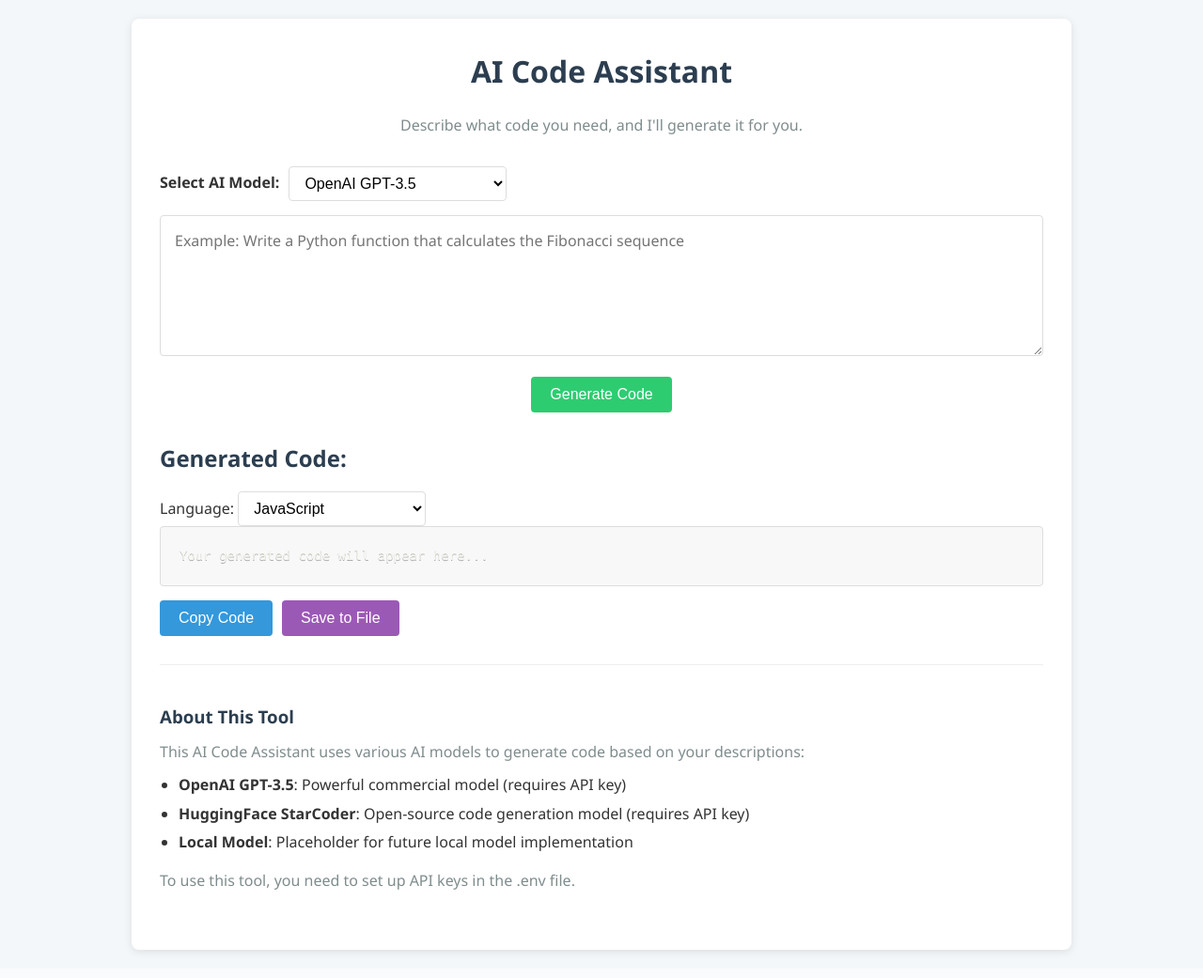
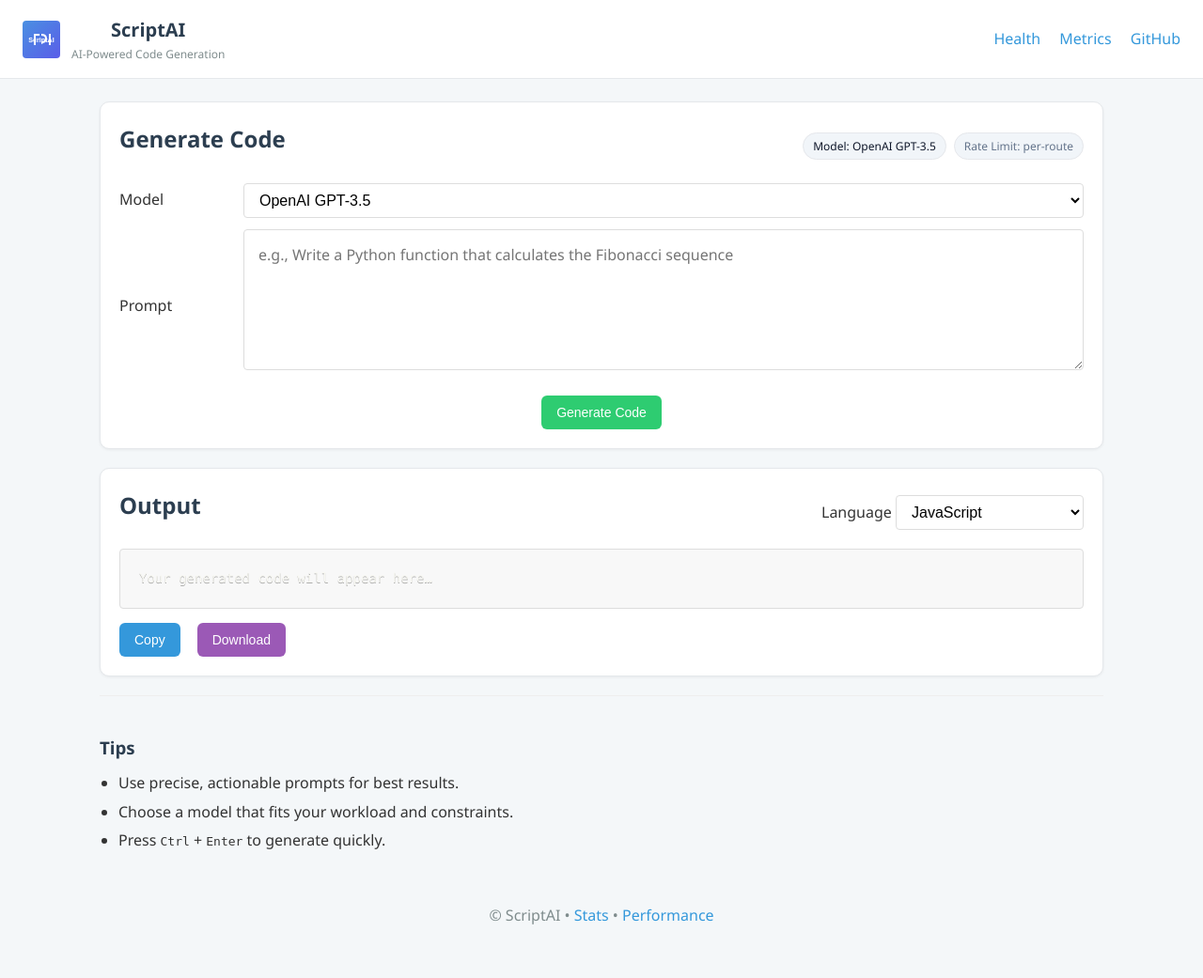
Before and after one commit to qtaura/ScriptAI, a Flask app: page / in a window 1280 px wide. Shown: the whole page at 94% size. Before the commit the page ends 1016 px from the top, so only its background shows below. Run offline with Flask 3, Linux system fonts and the light colour scheme; parts of the project's set-up code (start-up, migrations or seed data) failed here and were passed over; some libraries are stand-ins or nearby versions.

Commit message:
ui: polish web UI with header, cards, badges; enhance UX feedback

```diff
--- a/static/css/style.css
+++ b/static/css/style.css
@@ -9,17 +9,66 @@ body {
     line-height: 1.6;
     color: #333;
     background-color: #f4f7f9;
-    padding: 20px;
+    padding: 0;
 }
 
+.app-header {
+    display: flex;
+    justify-content: space-between;
+    align-items: center;
+    padding: 16px 24px;
+    background: #ffffff;
+    border-bottom: 1px solid #e5e8eb;
+    position: sticky;
+    top: 0;
+    z-index: 10;
+}
+
+.brand { display: flex; align-items: center; gap: 12px; }
+.logo { width: 40px; height: 40px; }
+.titles h1 { font-size: 20px; margin: 0; color: #2c3e50; }
+.titles .subtitle { font-size: 12px; color: #7f8c8d; margin: 0; }
+
+.header-links a {
+    color: #3498db;
+    text-decoration: none;
+    margin-left: 16px;
+}
+.header-links a:hover { text-decoration: underline; }
+
 .container {
-    max-width: 1000px;
-    margin: 0 auto;
-    background-color: white;
-    padding: 30px;
-    border-radius: 8px;
-    box-shadow: 0 2px 10px rgba(0, 0, 0, 0.1);
+    max-width: 1100px;
+    margin: 24px auto;
+    padding: 0 16px;
 }
+
+.card {
+    background: #ffffff;
+    border: 1px solid #e5e8eb;
+    border-radius: 10px;
+    box-shadow: 0 1px 3px rgba(0,0,0,0.06);
+    padding: 20px;
+    margin-bottom: 20px;
+}
+
+.card-header {
+    display: flex;
+    justify-content: space-between;
+    align-items: center;
+    margin-bottom: 12px;
+}
+
+.status-badges { display: flex; gap: 8px; align-items: center; }
+.badge { background: #f1f5f9; color: #0f172a; border: 1px solid #e5e7eb; border-radius: 999px; padding: 4px 10px; font-size: 12px; }
+.badge.muted { color: #64748b; }
+
+.form-row { display: grid; grid-template-columns: 120px 1fr; gap: 12px; align-items: center; margin-bottom: 12px; }
+.form-actions { display: flex; justify-content: flex-start; }
+
+.btn { background-color: #3498db; color: white; border: none; padding: 10px 16px; border-radius: 6px; cursor: pointer; font-size: 14px; transition: background-color 0.2s ease; }
+.btn:hover { background-color: #2980b9; }
+.btn.primary { background-color: #2ecc71; }
+.btn.primary:hover { background-color: #27ae60; }
 
 h1 {
     text-align: center;
@@ -114,15 +163,11 @@ button:hover {
 .output-actions {
     display: flex;
     justify-content: flex-start;
+    gap: 8px;
 }
 
-#save-btn {
-    background-color: #9b59b6;
-}
-
-#save-btn:hover {
-    background-color: #8e44ad;
-}
+#save-btn { background-color: #9b59b6; }
+#save-btn:hover { background-color: #8e44ad; }
 
 pre {
     background-color: #f8f8f8;
@@ -136,25 +181,13 @@ pre {
     line-height: 1.5;
 }
 
-.hidden {
-    display: none;
-}
+.hidden { display: none; }
 
-#loading, #error-message {
-    text-align: center;
-    padding: 10px;
-    margin-top: 20px;
-}
-
-#error-message {
-    color: #e74c3c;
-    background-color: #fadbd8;
-    border-radius: 4px;
-}
-
-#loading {
-    color: #3498db;
-}
+.notice { padding: 10px 12px; border-radius: 6px; margin-top: 10px; font-size: 14px; }
+.notice.error { color: #8b1d1d; background: #fde4e4; border: 1px solid #f5c2c2; }
+.notice.success { color: #14532d; background: #dcfce7; border: 1px solid #bbf7d0; }
+.notice.info { color: #0c4a6e; background: #e0f2fe; border: 1px solid #bae6fd; }
+.notice#loading { color: #0c4a6e; background: #e0f2fe; border: 1px solid #bae6fd; }
 
 ul {
     margin-left: 20px;
@@ -170,25 +203,24 @@ li {
     padding-top: 20px;
 }
 
+.app-footer {
+    padding: 24px;
+    text-align: center;
+    color: #7f8c8d;
+}
+.app-footer a { color: #3498db; text-decoration: none; }
+.app-footer a:hover { text-decoration: underline; }
+
 @media (max-width: 768px) {
-    .container {
-        padding: 15px;
-    }
+    .container { padding: 0 12px; }
 
-    textarea {
-        height: 120px;
-    }
+    textarea { height: 120px; }
 
-    .model-selection {
-        flex-direction: column;
-        align-items: flex-start;
-    }
+    .model-selection { flex-direction: column; align-items: flex-start; }
 
-    .model-selection label {
-        margin-bottom: 5px;
-    }
+    .model-selection label { margin-bottom: 5px; }
 
-    select {
-        width: 100%;
-    }
+    select { width: 100%; }
+
+    .form-row { grid-template-columns: 1fr; }
 }
--- a/templates/index.html
+++ b/templates/index.html
@@ -10,13 +10,33 @@
     <link rel="stylesheet" href="https://cdnjs.cloudflare.com/ajax/libs/prism/1.24.1/plugins/toolbar/prism-toolbar.min.css">
 </head>
 <body>
-    <div class="container">
-        <h1>AI Code Assistant</h1>
-        <p>Describe what code you need, and I'll generate it for you.</p>
+    <header class="app-header">
+        <div class="brand">
+            <img src="{{ url_for('static', filename='../../assets/images/logo.svg') }}" alt="ScriptAI" class="logo" />
+            <div class="titles">
+                <h1>ScriptAI</h1>
+                <p class="subtitle">AI-Powered Code Generation</p>
+            </div>
+        </div>
+        <nav class="header-links">
+            <a href="/health" target="_blank">Health</a>
+            <a href="/metrics-json" target="_blank">Metrics</a>
+            <a href="https://github.com/jailk123/ScriptAI" target="_blank">GitHub</a>
+        </nav>
+    </header>
 
-        <div class="input-section">
-            <div class="model-selection">
-                <label for="model-select">Select AI Model:</label>
+    <main class="container">
+        <section class="card input-card">
+            <div class="card-header">
+                <h2>Generate Code</h2>
+                <div class="status-badges">
+                    <span class="badge">Model: <span id="model-badge">—</span></span>
+                    <span class="badge muted">Rate Limit: per-route</span>
+                </div>
+            </div>
+
+            <div class="form-row">
+                <label for="model-select">Model</label>
                 <select id="model-select">
                     {% for model in models %}
                     <option value="{{ model.id }}">{{ model.name }}</option>
@@ -24,14 +44,24 @@
                 </select>
             </div>
 
-            <textarea id="prompt-input" placeholder="Example: Write a Python function that calculates the Fibonacci sequence"></textarea>
-            <button id="generate-btn">Generate Code</button>
+            <div class="form-row">
+                <label for="prompt-input">Prompt</label>
+                <textarea id="prompt-input" placeholder="e.g., Write a Python function that calculates the Fibonacci sequence" rows="8"></textarea>
             </div>
 
-        <div class="output-section">
-            <h2>Generated Code:</h2>
+            <div class="form-actions">
+                <button id="generate-btn" class="btn primary">Generate Code</button>
+            </div>
+
+            <div id="loading" class="notice hidden">Generating code…</div>
+            <div id="error-message" class="notice error hidden"></div>
+        </section>
+
+        <section class="card output-card">
+            <div class="card-header">
+                <h2>Output</h2>
                 <div class="language-selector">
-                <label for="language-select">Language:</label>
+                    <label for="language-select">Language</label>
                     <select id="language-select">
                         <option value="javascript">JavaScript</option>
                         <option value="python">Python</option>
@@ -49,27 +79,28 @@
                         <option value="plaintext">Plain Text</option>
                     </select>
                 </div>
-            <pre id="code-container"><code id="code-output" class="language-javascript">Your generated code will appear here...</code></pre>
-            <div class="output-actions">
-                <button id="copy-btn">Copy Code</button>
-                <button id="save-btn">Save to File</button>
-            </div>
             </div>
 
-        <div id="loading" class="hidden">Generating code...</div>
-        <div id="error-message" class="hidden"></div>
+            <pre id="code-container"><code id="code-output" class="language-plaintext">Your generated code will appear here…</code></pre>
+            <div class="output-actions">
+                <button id="copy-btn" class="btn">Copy</button>
+                <button id="save-btn" class="btn">Download</button>
+            </div>
+        </section>
 
-        <div class="info-section">
-            <h3>About This Tool</h3>
-            <p>This AI Code Assistant uses various AI models to generate code based on your descriptions:</p>
+        <section class="info-section">
+            <h3>Tips</h3>
             <ul>
-                <li><strong>OpenAI GPT-3.5</strong>: Powerful commercial model (requires API key)</li>
-                <li><strong>HuggingFace StarCoder</strong>: Open-source code generation model (requires API key)</li>
-                <li><strong>Local Model</strong>: Placeholder for future local model implementation</li>
+                <li>Use precise, actionable prompts for best results.</li>
+                <li>Choose a model that fits your workload and constraints.</li>
+                <li>Press <kbd>Ctrl</kbd> + <kbd>Enter</kbd> to generate quickly.</li>
             </ul>
-            <p>To use this tool, you need to set up API keys in the .env file.</p>
-        </div>
-    </div>
+        </section>
+    </main>
+
+    <footer class="app-footer">
+        <p>© ScriptAI • <a href="/stats" target="_blank">Stats</a> • <a href="/performance" target="_blank">Performance</a></p>
+    </footer>
 
     <!-- Add Prism.js scripts -->
     <script src="https://cdnjs.cloudflare.com/ajax/libs/prism/1.24.1/components/prism-core.min.js"></script>
```
Also changed, not shown: static/js/script.js (+46 -0 lines). Lines whose indentation alone changed are shown as unchanged.
